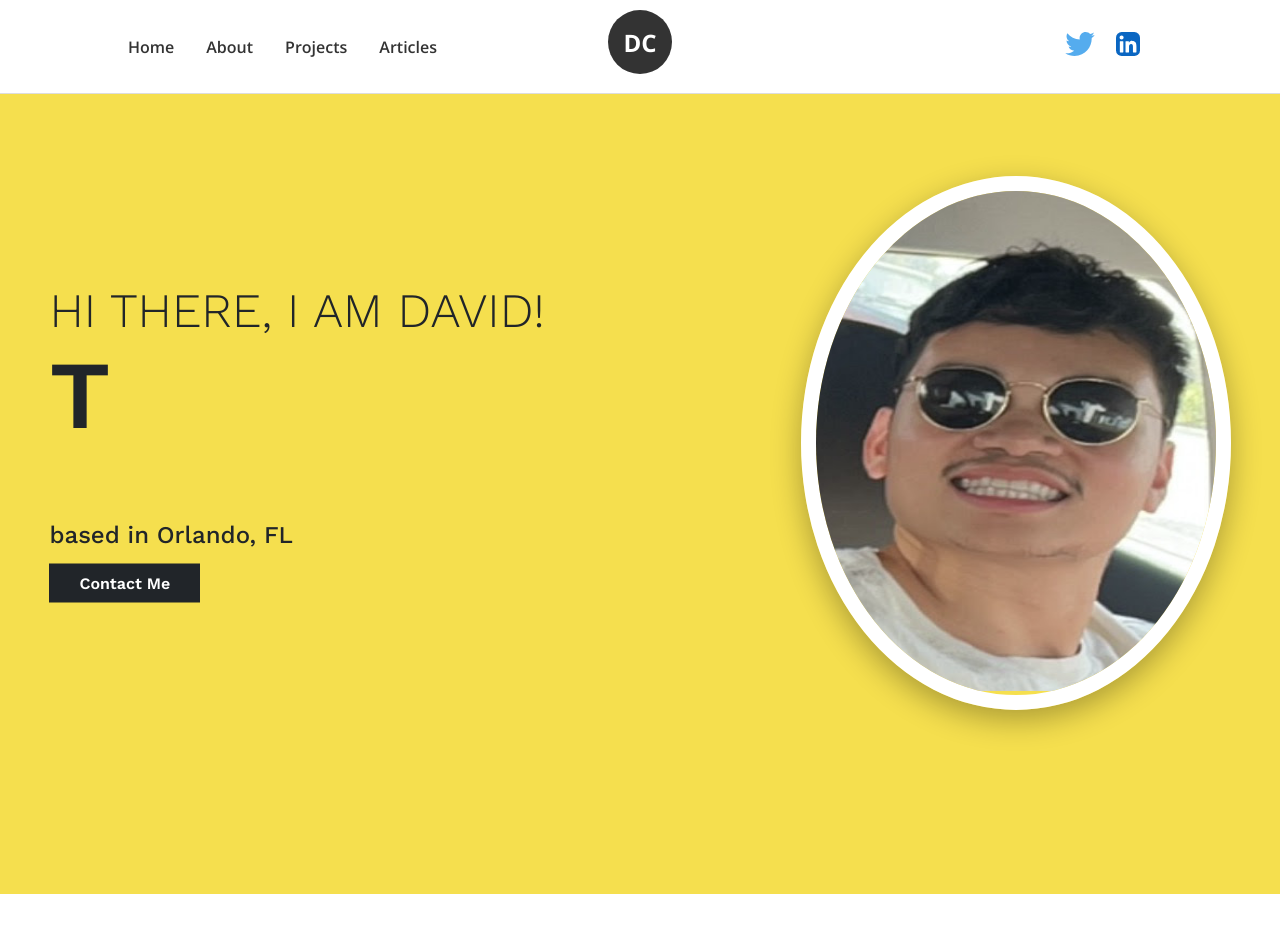
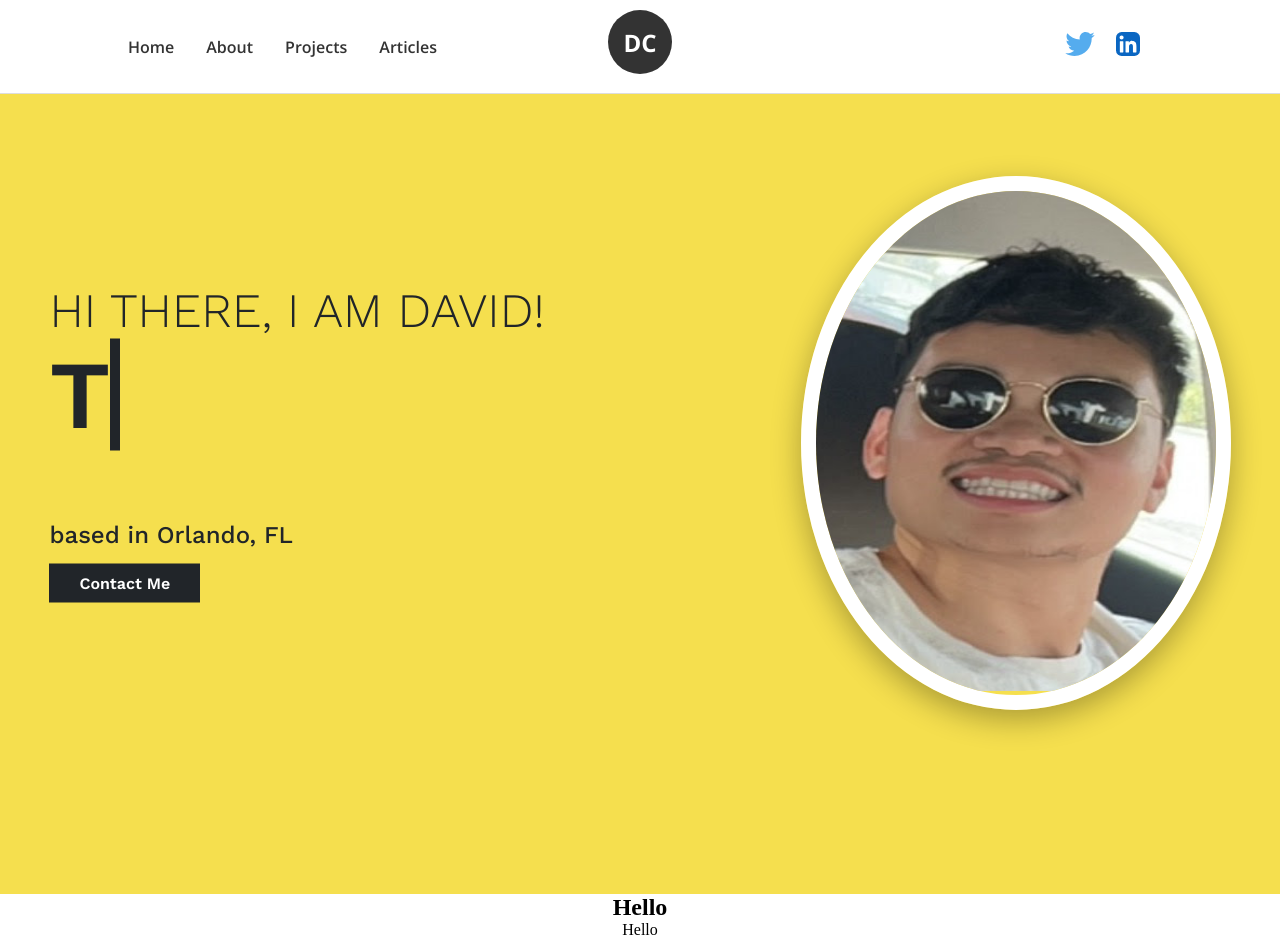
Before and after one commit to xxdavexx23/xxdavexx23.github.io, a Next.js app: page / in a window 1280 px wide. Shown: the top 939 px of the page. Built offline with nearby package versions, Linux system fonts and the light colour scheme.

Commit message:
Fixed Navbar scaling and added an about page placeholder

```diff
--- a/src/app/Home.module.css
+++ b/src/app/Home.module.css
@@ -1,4 +1,5 @@
 @import url('https://fonts.googleapis.com/css2?family=Work+Sans:wght@300;500;600;700&display=swap');
+
 .container {
   display: flex;
   flex-direction: column;
@@ -16,7 +17,7 @@
   justify-content: center;
   text-align: left;
   background-color: #F5DF4E;
-    margin-bottom: 50%;
+  margin-bottom: 0%;
   width: 100%;
   gap: 20%;
   min-height: 100vh;
@@ -113,6 +114,8 @@
 
 
 /* Apply the shift to the title, subtitle, and button */
-.title, .subtitle, .contactButton {
+.title,
+.subtitle,
+.contactButton {
   transform: translateY(-50%);
 }
--- a/src/app/page.tsx
+++ b/src/app/page.tsx
@@ -5,7 +5,7 @@ import styles from './Home.module.css';
 
 export default function Home() {
   const [title, setTitle] = useState('');
-  const titles = ['THINKER',  'DESIGNER', 'ENGINEER'];
+  const titles = ['THINKER', 'DESIGNER', 'ENGINEER'];
 
   const currentTitleIndex = useRef(0);
   const charIndex = useRef(0);
@@ -46,7 +46,7 @@ export default function Home() {
     <main className={styles.container}>
       <section className={styles.introSection}>
         <div className="flex flex-col justify-center">
-          <h1 className={styles.title}>HI THERE, I AM DAVID! <br/> <span className={styles.typing}>{title}</span></h1>
+          <h1 className={styles.title}>HI THERE, I AM DAVID! <br /> <span className={styles.typing}>{title}</span></h1>
           <p className={styles.subtitle}>
             based in Orlando, FL
           </p>
@@ -56,6 +56,15 @@ export default function Home() {
           <SquareAvatar />
         </div>
       </section>
+      <section id="about">
+        <h1> Hello </h1>
+      </section>
+      <section id="projects">
+        Hello
+      </section>
+      <section id="articles">
+        Hello
+      </section>
     </main>
   );
 }
--- a/src/components/NavBar.module.css
+++ b/src/components/NavBar.module.css
@@ -15,7 +15,7 @@
 .navbar a {
     color: #333333;
     text-decoration: none;
-    font-size: 1rem;
+    font-size: 100%;
     font-weight: 600;
     margin-right: 32px;
     position: relative;
@@ -32,7 +32,8 @@
     transition: width 0.3s ease-in;
 }
 
-.span, .span_absent {
+.span,
+.span_absent {
     height: 2px;
     position: absolute;
     left: 0;
--- a/src/components/NavBar.tsx
+++ b/src/components/NavBar.tsx
@@ -31,9 +31,9 @@ const NavBar: React.FC = () => {
         <header className={styles.navbar}>
             <nav>
                 <CustomLink href="/" title="Home" />
-                <CustomLink href="/about" title="About" />
-                <CustomLink href="/projects" title="Projects" />
-                <CustomLink href="/articles" title="Articles" />
+                <CustomLink href="#about" title="About" />
+                <CustomLink href="#projects" title="Projects" />
+                <CustomLink href="#articles" title="Articles" />
             </nav>
             <nav> <TwitterIcon />
                 <LinkedInIcon />
```
Also changed, not shown: src/app/about/page.tsx (added, +9 -0 lines). Lines whose indentation alone changed are shown as unchanged.
